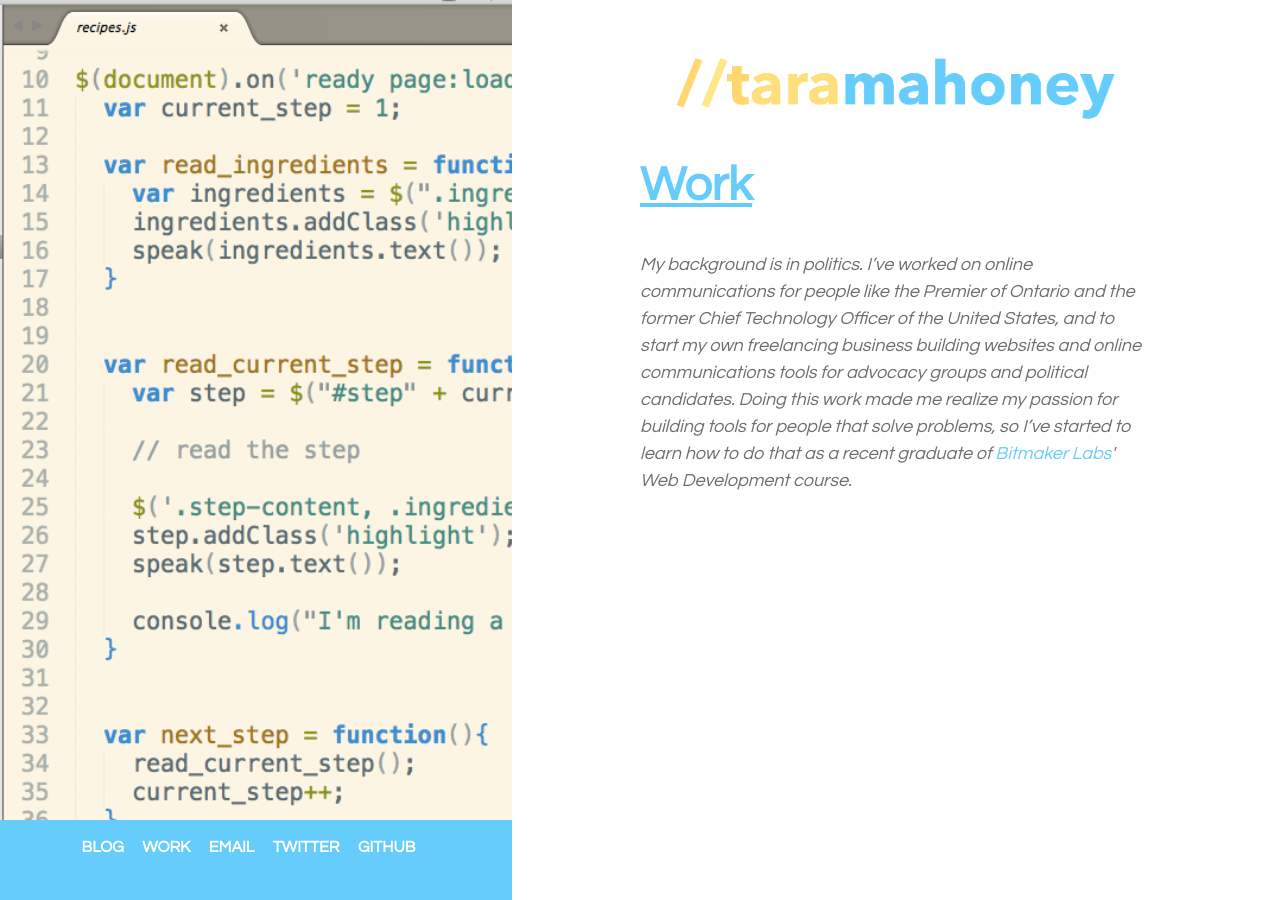
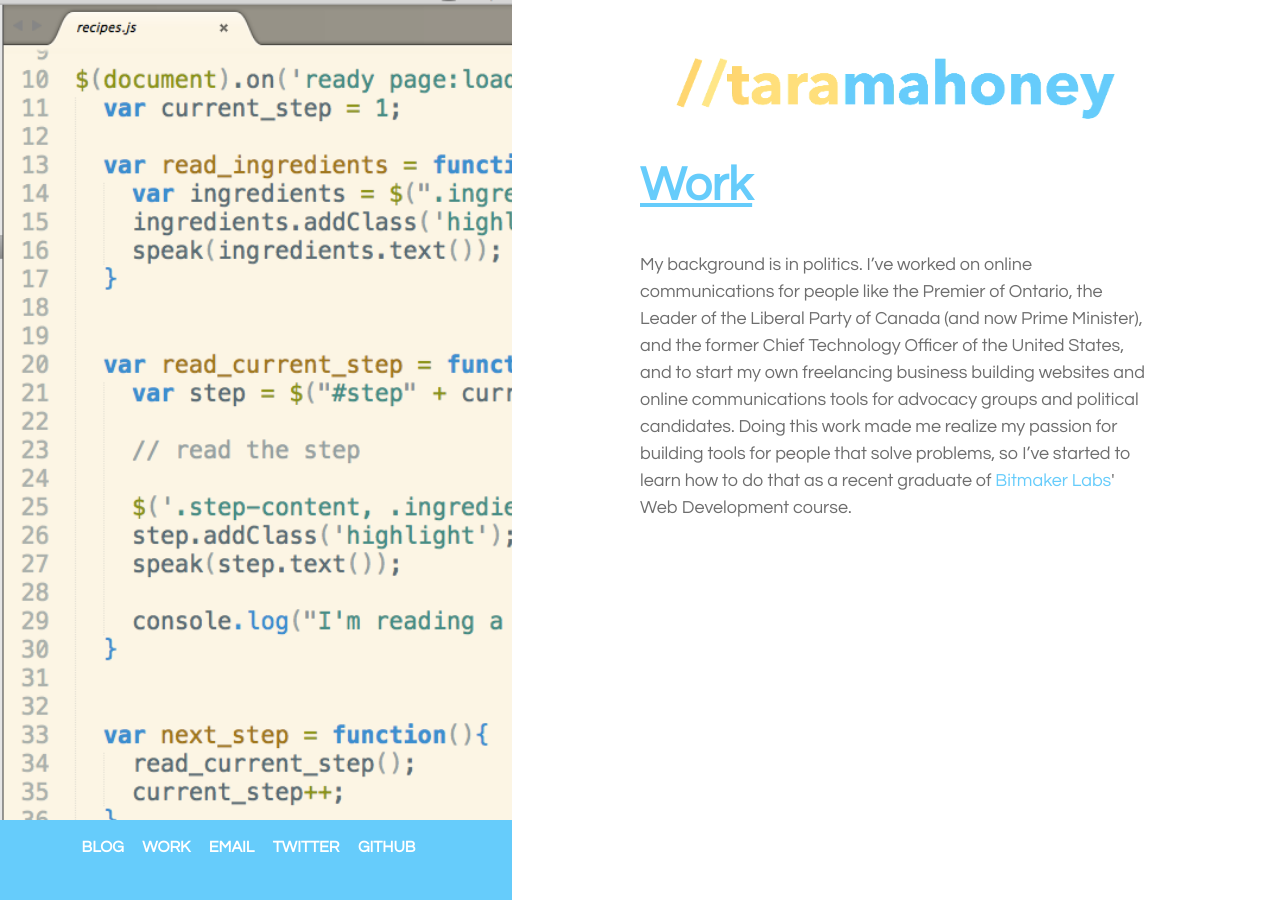
Before and after one commit to taratmahoney/taratmahoney.github.io, a Jekyll site: the page built from work.md, in a window 1280 px wide. Built offline with Jekyll 4.4.1, drawn with Linux system fonts in a browser that asks for light colours; some web fonts are replaced.

Commit message:
blog post about web design, work post about upstream, add list styles

```diff
--- /dev/null
+++ b/CNAME
@@ -0,0 +1 @@
+taramahoney.com
--- a/_includes/head.html
+++ b/_includes/head.html
@@ -2,7 +2,22 @@
   <meta charset="utf-8">
   <meta http-equiv="X-UA-Compatible" content="IE=edge">
   <meta name="viewport" content="width=device-width, initial-scale=1">
-  <script>
+
+
+  <title>Tara Mahoney{% if page.title %} - {{ page.title }}{% else %} {% endif %}</title>
+  <meta name="description" content="{% if page.excerpt %}{{ page.excerpt | strip_html | strip_newlines | truncate: 160 }}{% else %}{{ site.description }}{% endif %}">
+  <link rel="canonical" href="taramahoney.com">
+  <meta property="og:image" content="http://taratmahoney.github.io/assets/bitmaker_pres.png"/>
+  <meta property="og:title" content="Tara Mahoney"/>
+  <meta property="og:url" content="http://taramahoney.com"/>
+
+  <link rel="stylesheet" href="{{ "/css/main.css" | prepend: site.baseurl }}">
+
+  <link rel="alternate" type="application/rss+xml" title="{{ site.title }}" href="{{ "/feed.xml" | prepend: site.baseurl | prepend: site.url }}" />
+   <link href='http://fonts.googleapis.com/css?family=Questrial|Droid+Sans' rel='stylesheet' type='text/css'>
+   <link rel="shortcut icon" href="/favicon.ico" type="image/x-icon">
+   <link rel="icon" href="/favicon.ico" type="image/x-icon">
+   <script>
   (function(i,s,o,g,r,a,m){i['GoogleAnalyticsObject']=r;i[r]=i[r]||function(){
   (i[r].q=i[r].q||[]).push(arguments)},i[r].l=1*new Date();a=s.createElement(o),
   m=s.getElementsByTagName(o)[0];a.async=1;a.src=g;m.parentNode.insertBefore(a,m)
@@ -12,17 +27,4 @@
   ga('send', 'pageview');
 
   </script>
-
-  <title>Tara Mahoney{% if page.title %} - {{ page.title }}{% else %} {% endif %}</title>
-  <meta name="description" content="{% if page.excerpt %}{{ page.excerpt | strip_html | strip_newlines | truncate: 160 }}{% else %}{{ site.description }}{% endif %}">
-  <link rel="canonical" href="taramahoney.com">
-  <meta property="og:image" content="http://taratmahoney.github.io/assets/bitmaker_pres.png"/>
-  <meta property="og:title" content="Tara Mahoney"/>
-  <meta property="og:url" content="http://taramahoney.com"/>
-
-  <link rel="stylesheet" href="{{ "/css/main.css" | prepend: site.baseurl }}">
-  <link rel="alternate" type="application/rss+xml" title="{{ site.title }}" href="{{ "/feed.xml" | prepend: site.baseurl | prepend: site.url }}" />
-   <link href='http://fonts.googleapis.com/css?family=Questrial|Droid+Sans' rel='stylesheet' type='text/css'>
-   <link rel="shortcut icon" href="/favicon.ico" type="image/x-icon">
-   <link rel="icon" href="/favicon.ico" type="image/x-icon">
 </head>
--- a/_layouts/post.html
+++ b/_layouts/post.html
@@ -8,7 +8,7 @@
     {% unless page.category == "Blog" %} <p class="post-meta">{{ page.excerpt }}</p> {% endunless %}
     <p class="post-meta">{{ page.more }}</p>
 
-    {% unless page.title =="Evolution Proxy web app" %}
+    {% unless page.title =="Evolution Proxy web app" or page.title =="Upstream Strategy Group" %}
 
     <p class="image-description"> {{ page.image_description }}</p>
     <img class="post-image" src="{{ page.image }}">
--- a/_sass/base/_lists.scss
+++ b/_sass/base/_lists.scss
@@ -29,3 +29,12 @@
     margin: 0;
   }
 }
+
+.post ul{
+  list-style-type: initial;
+  list-style: initial;
+    padding-left: 10%;
+    font-size: 20px;
+    padding-bottom: 6%;
+    color: $gray2;
+}
--- a/work.md
+++ b/work.md
@@ -6,7 +6,7 @@
 tag: work
 ---
 
-   <p style="font-size: 18px;"><em>My background is in politics. I’ve worked on online communications for people like the Premier of Ontario and the former Chief Technology Officer of the United States, and to start my own freelancing business building websites and online communications tools for advocacy groups and political candidates. Doing this work made me realize my passion for building tools for people that solve problems, so I’ve started to learn how to do that as a recent graduate of <a href="https://bitmakerlabs.com" target="_blank">Bitmaker Labs</a>' Web Development course.</em> </p>
+   <p style="font-size: 18px;">My background is in politics. I’ve worked on online communications for people like the Premier of Ontario, the Leader of the Liberal Party of Canada (and now Prime Minister), and the former Chief Technology Officer of the United States, and to start my own freelancing business building websites and online communications tools for advocacy groups and political candidates. Doing this work made me realize my passion for building tools for people that solve problems, so I’ve started to learn how to do that as a recent graduate of <a href="https://bitmakerlabs.com" target="_blank">Bitmaker Labs</a>' Web Development course. </p>
 
 
 {% for post in site.categories.work %}
```
Also changed, not shown: _posts/2015-12-01-upstream-group.markdown (added, +25 -0 lines), _posts/2015-12-02-web-design.markdown (added, +25 -0 lines), assets/drakexpasta.png (added), assets/first-panel.png (added), assets/mobile-upstream.png (added), assets/second-panel.png (added), 1 other file.
